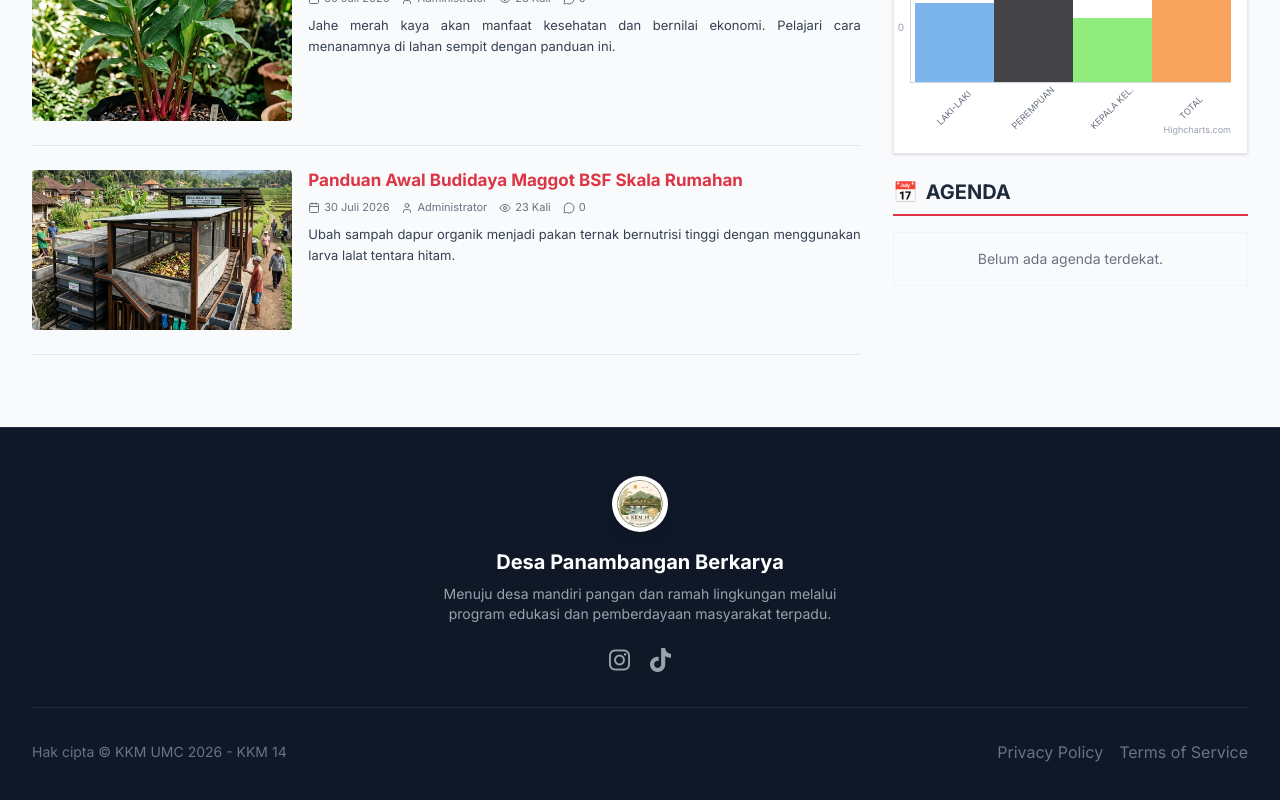
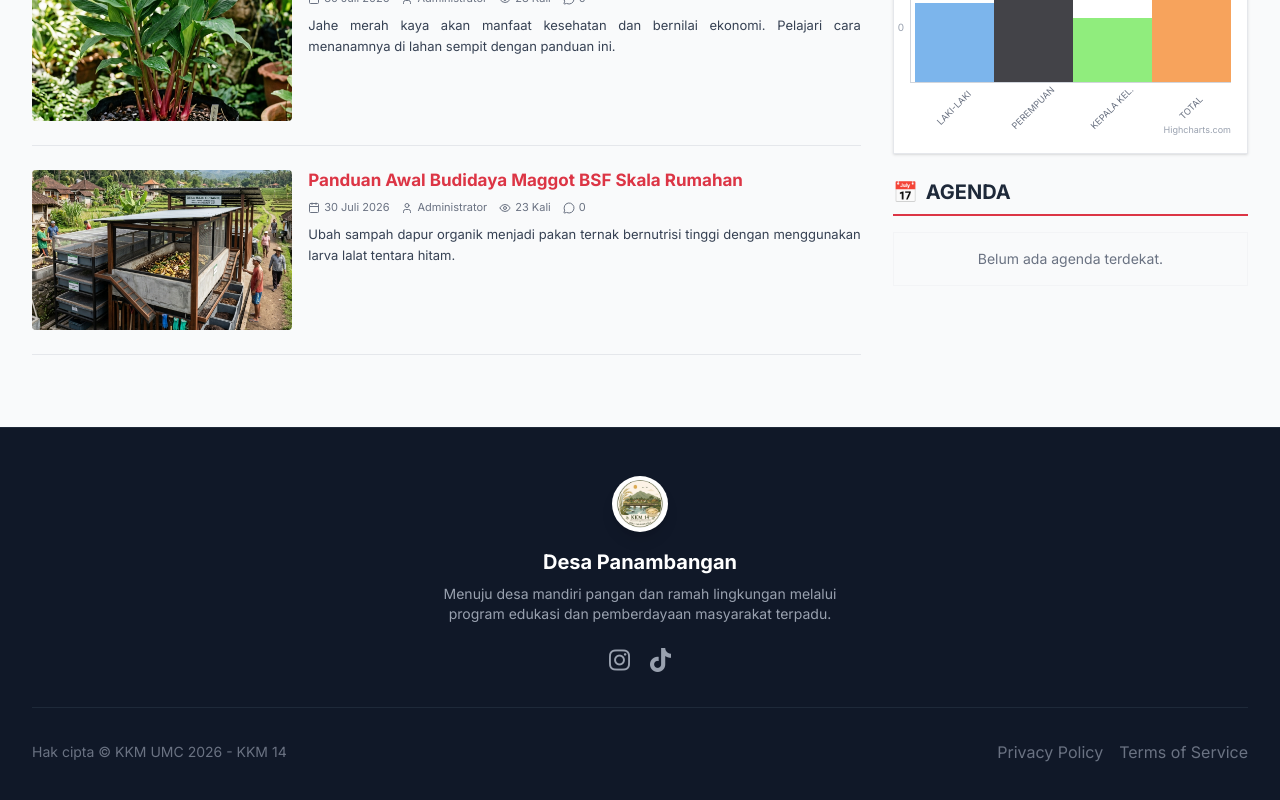
Before and after one commit to adin07-code/Desa-Panambangan, a Next.js app: page /blog in a window 1280 px wide. Shown: the part 668-1468 px from the top of the page. Built offline with nearby package versions, Linux system fonts and the light colour scheme.

Commit message:
Change footer text to Desa Panambangan

```diff
--- a/src/components/Footer.tsx
+++ b/src/components/Footer.tsx
@@ -3,7 +3,7 @@ export default function Footer() {
     <footer className="bg-gray-900 text-white py-12 border-t border-gray-800" id="kontak">
       <div className="max-w-7xl mx-auto px-4 sm:px-6 lg:px-8 flex flex-col items-center">
         <img src="/logo.png" alt="Logo Desa" className="w-14 h-14 object-contain bg-white rounded-full p-1 shadow-lg mb-4" />
-        <h4 className="text-xl font-bold mb-2">Desa Panambangan Berkarya</h4>
+        <h4 className="text-xl font-bold mb-2">Desa Panambangan</h4>
         <p className="text-gray-400 text-sm mb-6 text-center max-w-md">Menuju desa mandiri pangan dan ramah lingkungan melalui program edukasi dan pemberdayaan masyarakat terpadu.</p>
 
         {/* Social Media Links */}
```
